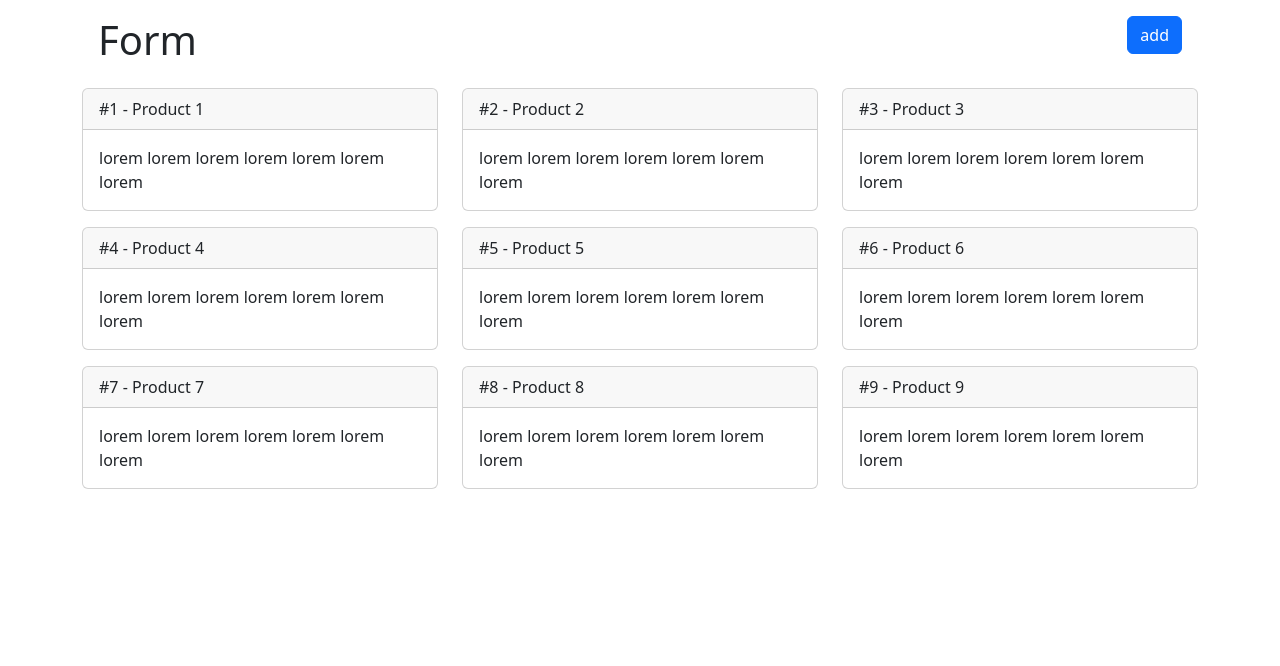
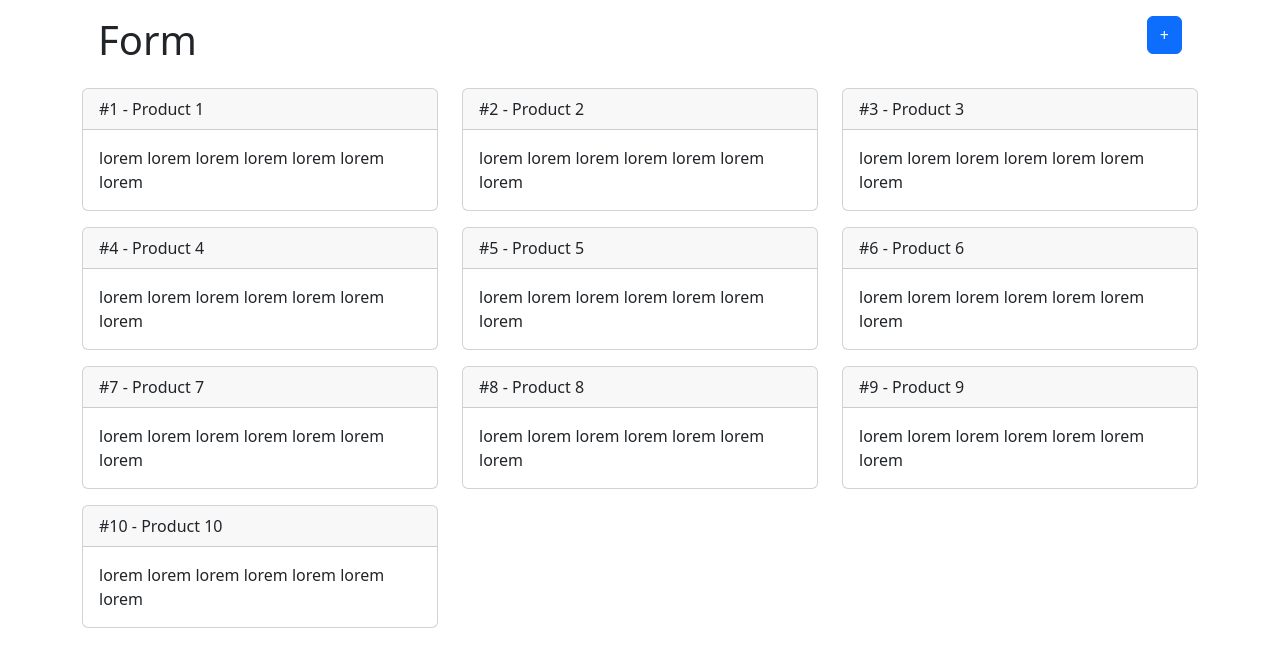
Before and after one commit to thomasraimondi/react-form, a React (Vite) app: page / in a window 1280 px wide. Shown: the top 666 px of the page. Built offline with nearby package versions, Linux system fonts and the light colour scheme.

Commit message:
add new item in array

```diff
--- a/src/App.jsx
+++ b/src/App.jsx
@@ -1,23 +1,80 @@
 import { useState } from "react";
-import products from "./data/products";
 
 function App() {
   const [isFormVisible, setIsFormVisible] = useState(false);
-  const [submitForm, setSubmitForm] = useState();
+  const [products, setProducts] = useState([
+    {
+      id: 1,
+      title: "Product 1",
+      description: "lorem lorem lorem lorem lorem lorem lorem",
+    },
+    {
+      id: 2,
+      title: "Product 2",
+      description: "lorem lorem lorem lorem lorem lorem lorem",
+    },
+    {
+      id: 3,
+      title: "Product 3",
+      description: "lorem lorem lorem lorem lorem lorem lorem",
+    },
+    {
+      id: 4,
+      title: "Product 4",
+      description: "lorem lorem lorem lorem lorem lorem lorem",
+    },
+    {
+      id: 5,
+      title: "Product 5",
+      description: "lorem lorem lorem lorem lorem lorem lorem",
+    },
+    {
+      id: 6,
+      title: "Product 6",
+      description: "lorem lorem lorem lorem lorem lorem lorem",
+    },
+    {
+      id: 7,
+      title: "Product 7",
+      description: "lorem lorem lorem lorem lorem lorem lorem",
+    },
+    {
+      id: 8,
+      title: "Product 8",
+      description: "lorem lorem lorem lorem lorem lorem lorem",
+    },
+    {
+      id: 9,
+      title: "Product 9",
+      description: "lorem lorem lorem lorem lorem lorem lorem",
+    },
+    {
+      id: 10,
+      title: "Product 10",
+      description: "lorem lorem lorem lorem lorem lorem lorem",
+    },
+  ]);
   const [formData, setFormData] = useState({
     title: "",
     description: "",
   });
 
   const handleFormVisible = () => setIsFormVisible(!isFormVisible);
+  const handleFieldChange = (e) => {
+    const newData = { ...formData, [e.target.name]: e.target.value };
+    setFormData(newData);
+  };
   const handleSubmitform = (e) => {
     e.preventDefault();
     console.log(e);
-  };
-  const handleFieldChange = (e) => {
-    const newData = { ...formData };
-    newData[e.target.name] = e.target.value;
-    setFormData(newData);
+    const newProducts = [...products, formData];
+    console.log(newProducts);
+    setProducts(newProducts);
+
+    setFormData({
+      title: "",
+      description: "",
+    });
   };
 
   return (
@@ -28,14 +85,17 @@ function App() {
         </div>
         <div className="function">
           <button className="btn btn-primary" onClick={handleFormVisible}>
-            add
+            {isFormVisible ? "x" : "+"}
           </button>
         </div>
       </div>
       <div className="main">
         {isFormVisible ? (
           <div className="col-4">
-            <form className="form-control my-4 d-flex flex-column gap-3">
+            <form
+              onSubmit={handleSubmitform}
+              className="form-control my-4 d-flex flex-column gap-3"
+            >
               <div className="field-1">
                 <label className="col-3  me-3" htmlFor="title">
                   Titolo:
@@ -61,9 +121,7 @@ function App() {
                   id="description"
                 />
               </div>
-              <button onClick={handleSubmitform} className="btn btn-primary">
-                Add
-              </button>
+              <button className="btn btn-primary">Add</button>
             </form>
           </div>
         ) : (
```
